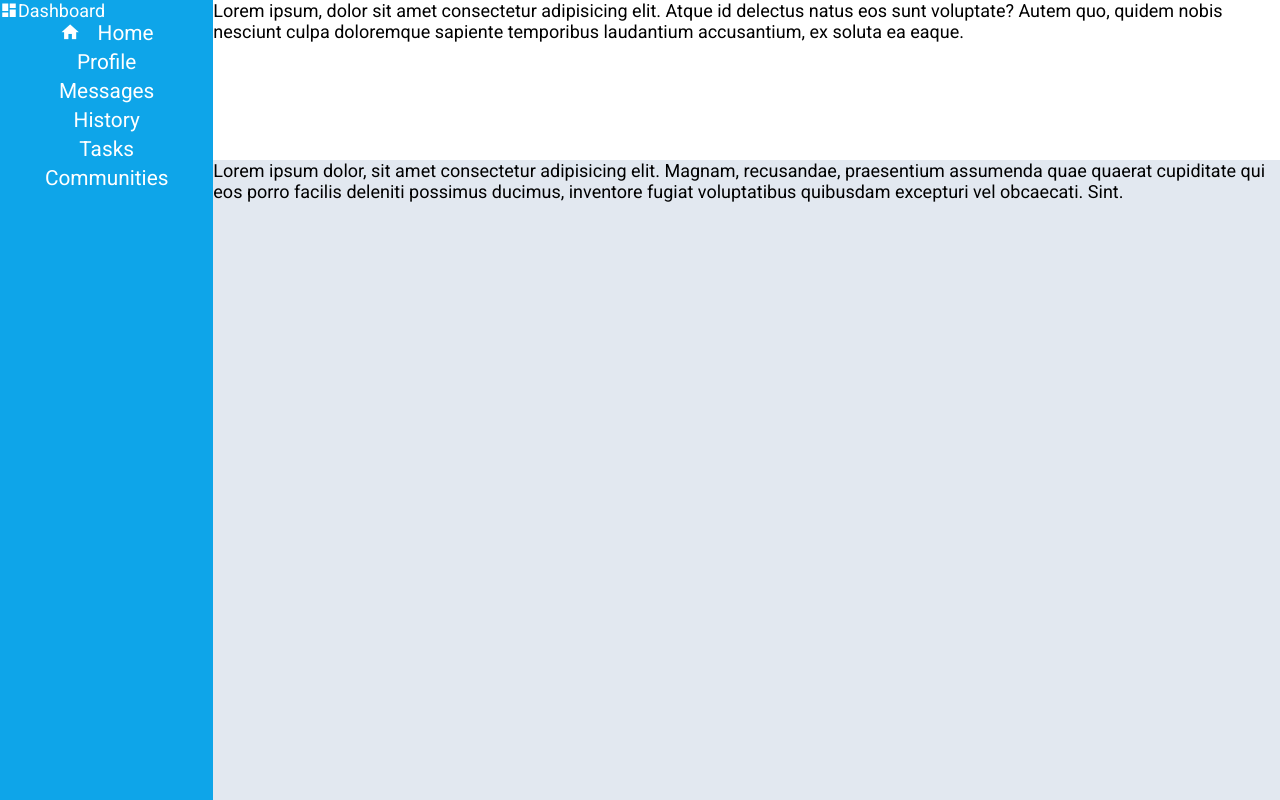
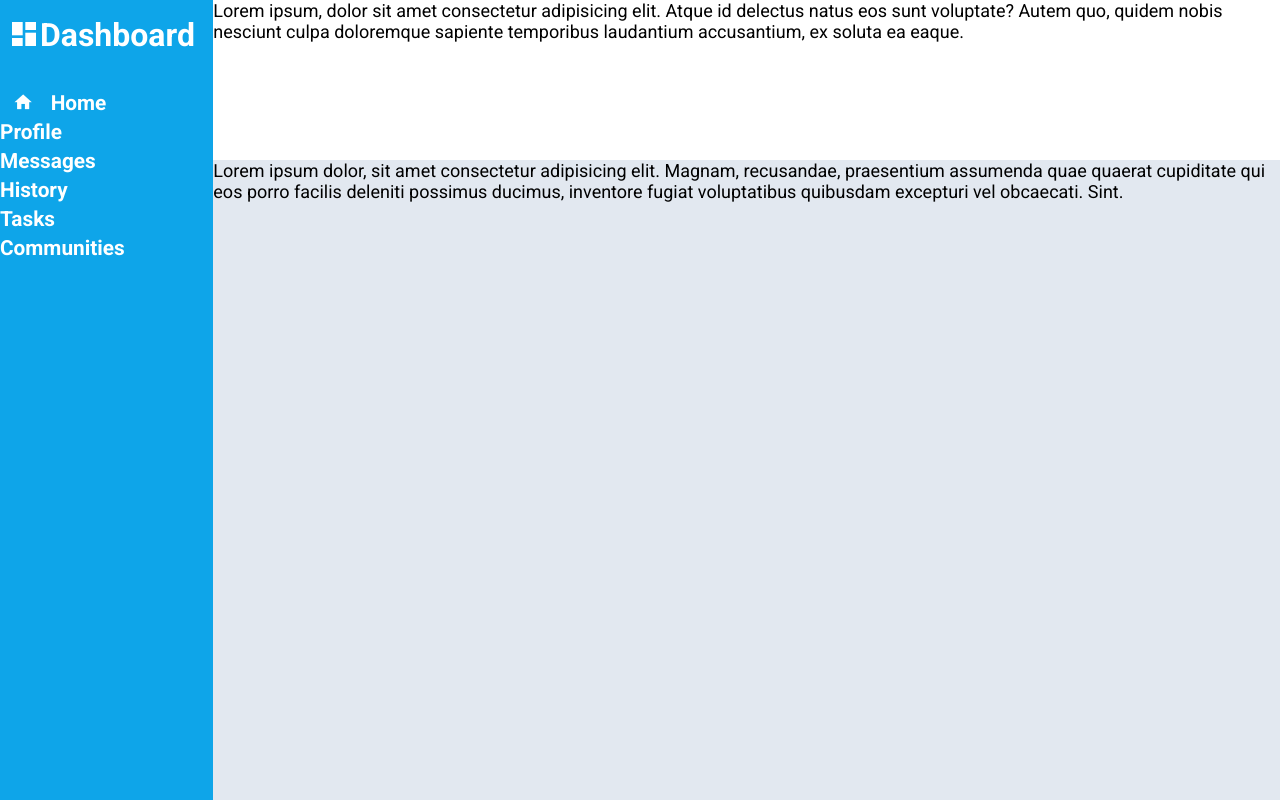
Before and after one commit to pkrzysiekk/odin-admin-dashboard, a website: page index.html in a window 1280 px wide. Drawn offline with Linux system fonts and the light colour scheme.

Commit message:
Add appropriate padding to the sidebar

```diff
--- a/index.html
+++ b/index.html
@@ -11,7 +11,7 @@
 <body>
 <grid-container>
     <sidebar>
-        <span class="mdi mdi-view-dashboard">Dashboard</span>
+        <span class="mdi mdi-view-dashboard sidebar-header">Dashboard</span>
         <sidebar-grid>
         <button><span class="mdi mdi-home"></span>Home</button>
         <button>Profile</button>
--- a/style.css
+++ b/style.css
@@ -22,22 +22,38 @@ sidebar{
     background-color: #0ea5e9;
     grid-column: 1/2;
     grid-row: 1/4;
+    color: white;
+    font-weight: 700;
+
+}
+.sidebar-header{
+    display: block;
+    font-size: 2rem;
+    text-align: start;
+    padding:1rem 0.5rem ;
+    width: 100%;
+    margin-bottom: 10%;
 }
 sidebar-grid{
     display: grid;
     grid-template-columns: 1fr;
     gap: 5px;
+
 }
-.mdi{
+ sidebar-grid .mdi{
     color: white;
     padding-right: 8%;
+    padding-left: 6%;
 }
 button{
     font-size: 1.3rem;
     border: none;
     background-color: #0ea5e9;
-    color: white;
-    font-weight: 800px;
+    font-weight: inherit;
+    color: inherit;
+    text-align: start;
+
+
 }
 header{
     background-color: #FFFFFF;
```
